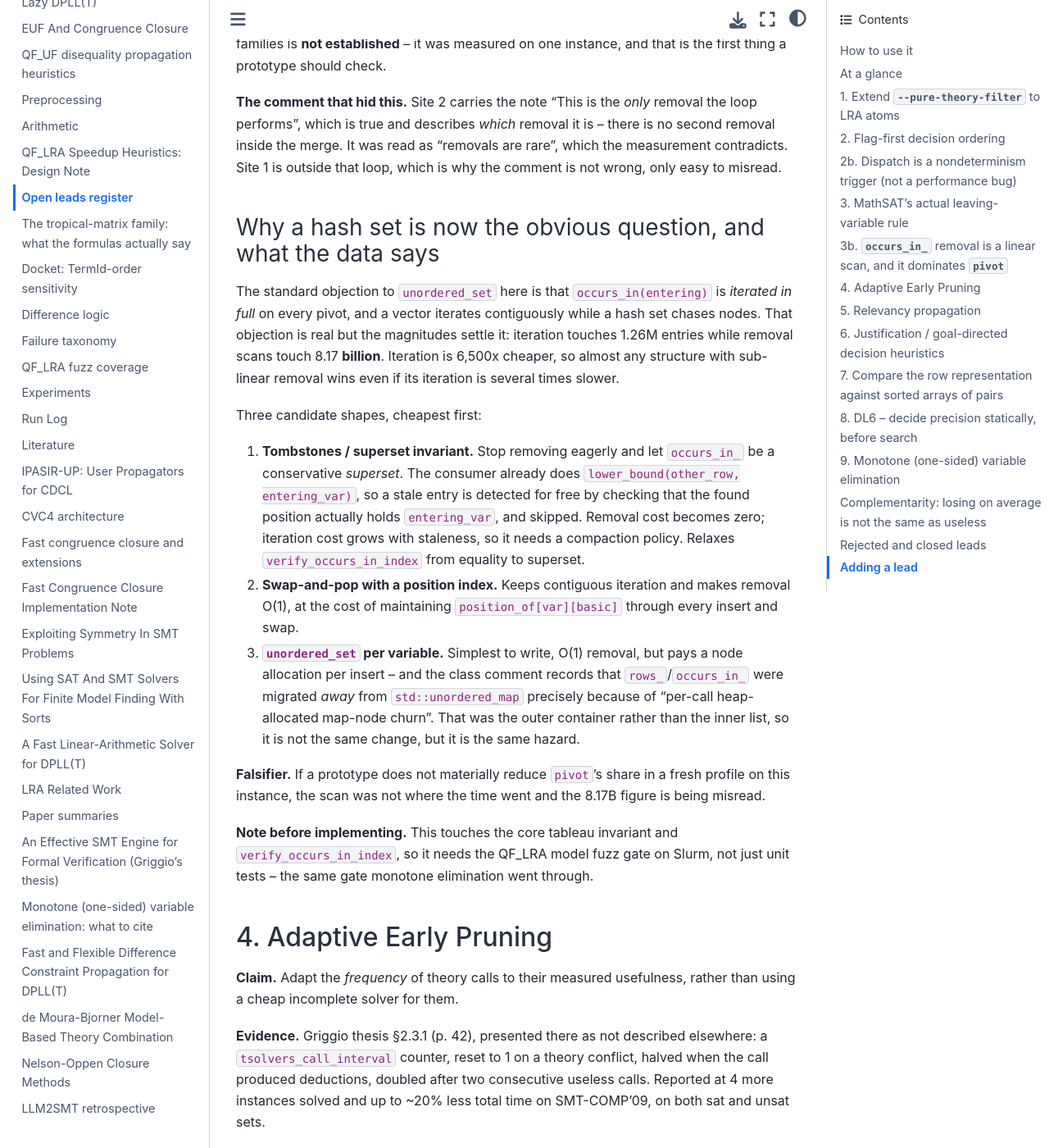
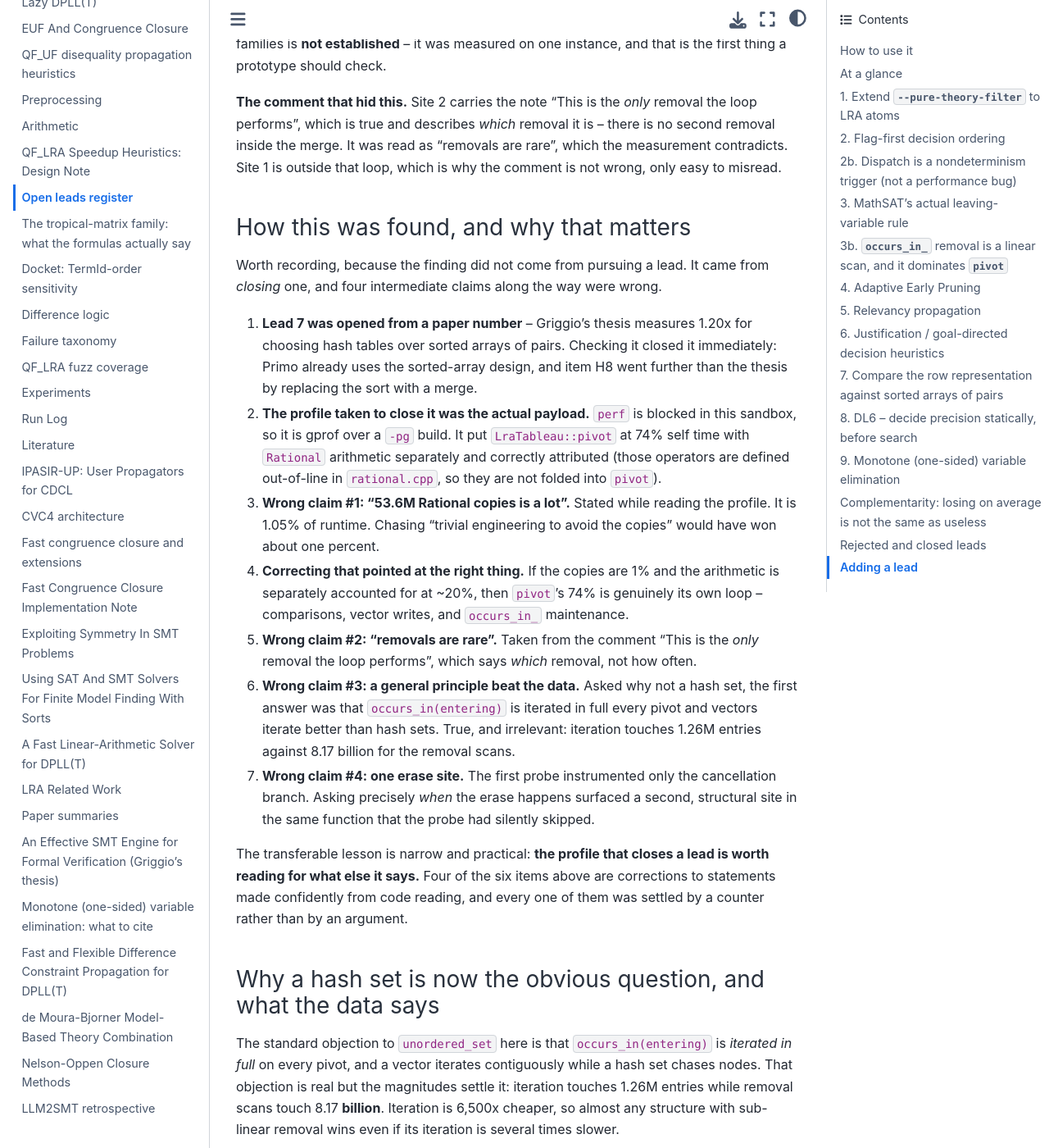
Before and after one commit to primo-solver/primo, a Jupyter Book: the page built from docs/open-leads.md, in a window 1280 px wide and 1400 px high, scrolled down 10433 px. Shown: the whole window at 82% size. Built offline with Jupyter Book 1.0.4 settings and Sphinx 7.4.7 and the Sphinx Book theme 1.1.4, drawn with Linux system fonts in a browser that asks for light colours.

Commit message:
Record how the occurs_in_ finding was reached, corrections included
The measurement is documented; the path to it is not, and the path is the
instructive part. It did not come from pursuing a lead but from closing one,
and four intermediate claims along the way were wrong.

Lead 7 was opened from a thesis number (1.20x for the wrong row container) and
closed immediately, because Primo already uses the design the thesis endorses.
The profile taken to close it was the actual payload: pivot at 74% self time
with Rational arithmetic separately and correctly attributed.

The four corrections, all settled by counters rather than argument:

  * "53.6M Rational copies is a lot" -- they are 1.05% of runtime, so the
    trivial engineering that was nearly attempted would have won ~1%.
  * "removals are rare" -- read out of a comment that says which removal it
    is, not how often it fires.
  * a general principle beating data -- vectors do iterate better than hash
    sets, and it does not matter when iteration touches 1.26M entries against
    8.17 billion for removal scans.
  * "one erase site" -- the first probe instrumented only the cancellation
    branch and silently skipped a second, structural site in the same
    function.

Recorded with the narrow transferable lesson: the profile that closes a lead
is worth reading for what else it says.

Co-Authored-By: Claude Opus 5 <noreply@anthropic.com>

```diff
--- a/docs/open-leads.md
+++ b/docs/open-leads.md
@@ -358,6 +358,45 @@ removal the loop performs", which is true and describes *which* removal it is
 -- there is no second removal inside the merge. It was read as "removals are
 rare", which the measurement contradicts. Site 1 is outside that loop, which
 is why the comment is not wrong, only easy to misread.
+
+### How this was found, and why that matters
+
+Worth recording, because the finding did not come from pursuing a lead. It
+came from *closing* one, and four intermediate claims along the way were
+wrong.
+
+1. **Lead 7 was opened from a paper number** -- Griggio's thesis measures 1.20x
+   for choosing hash tables over sorted arrays of pairs. Checking it closed it
+   immediately: Primo already uses the sorted-array design, and item H8 went
+   further than the thesis by replacing the sort with a merge.
+2. **The profile taken to close it was the actual payload.** `perf` is blocked
+   in this sandbox, so it is gprof over a `-pg` build. It put
+   `LraTableau::pivot` at 74% self time with `Rational` arithmetic separately
+   and correctly attributed (those operators are defined out-of-line in
+   `rational.cpp`, so they are not folded into `pivot`).
+3. **Wrong claim #1: "53.6M Rational copies is a lot".** Stated while reading
+   the profile. It is 1.05% of runtime. Chasing "trivial engineering to avoid
+   the copies" would have won about one percent.
+4. **Correcting that pointed at the right thing.** If the copies are 1% and
+   the arithmetic is separately accounted for at ~20%, then `pivot`'s 74% is
+   genuinely its own loop -- comparisons, vector writes, and `occurs_in_`
+   maintenance.
+5. **Wrong claim #2: "removals are rare".** Taken from the comment "This is
+   the *only* removal the loop performs", which says *which* removal, not how
+   often.
+6. **Wrong claim #3: a general principle beat the data.** Asked why not a hash
+   set, the first answer was that `occurs_in(entering)` is iterated in full
+   every pivot and vectors iterate better than hash sets. True, and irrelevant:
+   iteration touches 1.26M entries against 8.17 billion for the removal scans.
+7. **Wrong claim #4: one erase site.** The first probe instrumented only the
+   cancellation branch. Asking precisely *when* the erase happens surfaced a
+   second, structural site in the same function that the probe had silently
+   skipped.
+
+The transferable lesson is narrow and practical: **the profile that closes a
+lead is worth reading for what else it says.** Four of the six items above are
+corrections to statements made confidently from code reading, and every one of
+them was settled by a counter rather than by an argument.
 
 ### Why a hash set is now the obvious question, and what the data says
 
```
